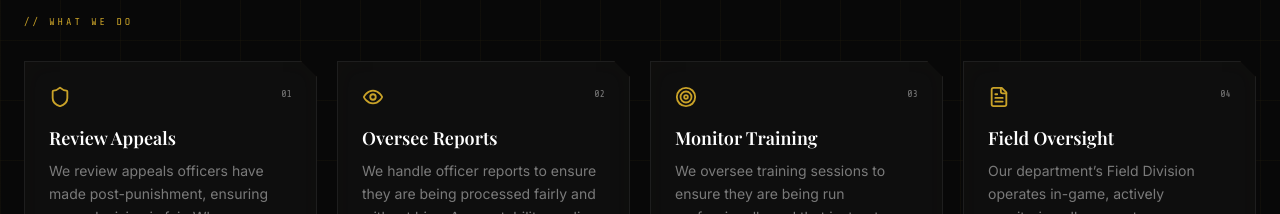
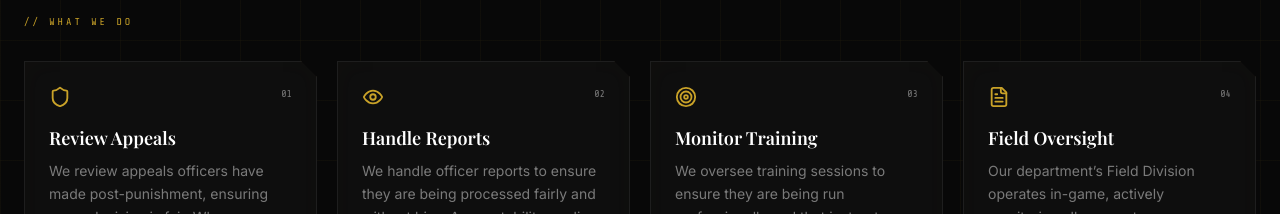
Before and after one commit to DignityDC/boiwebsite, a Next.js app: page / in a window 1280 px wide. Shown: the part 1420-1634 px from the top of the page. Built offline with nearby package versions, Linux system fonts and the light colour scheme.

Commit message:
Refactor About component and update card titles

```diff
--- a/components/About.jsx
+++ b/components/About.jsx
@@ -13,7 +13,7 @@ const cards = [
   {
     icon: Eye,
     num:  '02',
-    title: 'Oversee Reports',
+    title: 'Handle Reports',
     body:  'We handle officer reports to ensure they are being processed fairly and without bias. Accountability applies to the process, not just the outcome.',
   },
   {
```
